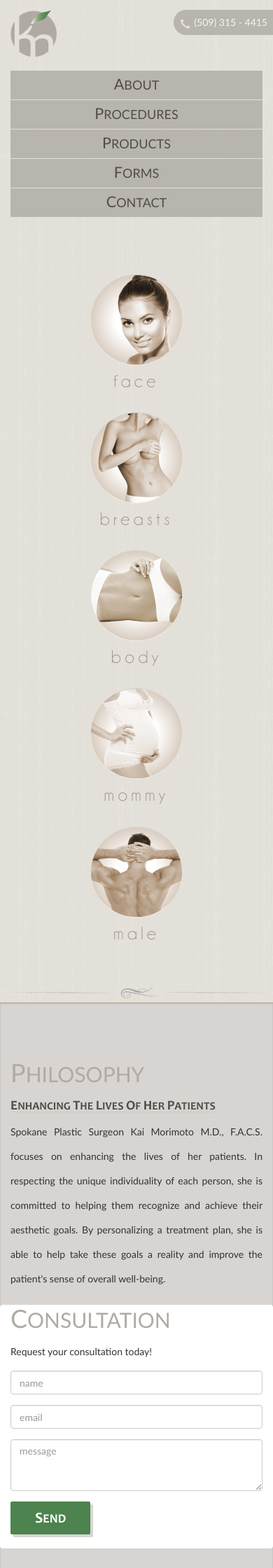
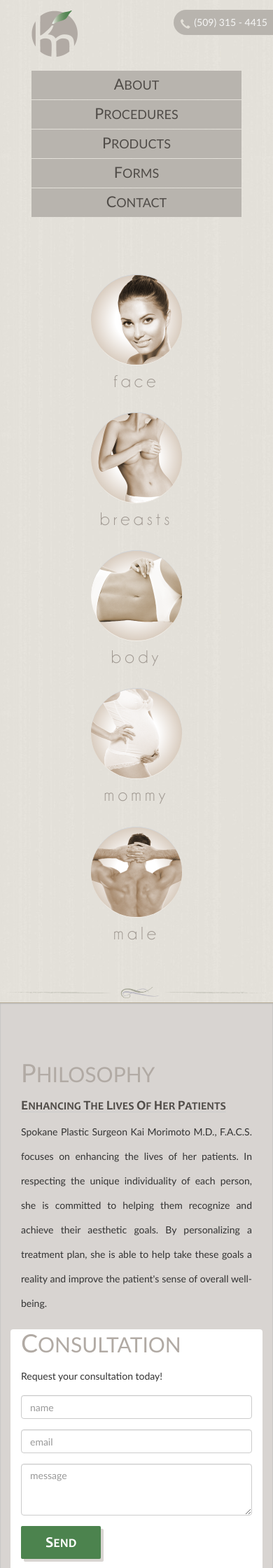
Before and after one commit to ckcollab/kmplasticsurgeon, a PHP site: page / in a window 390 px wide. Shown: the top 2240 px of the page at 70% size. Run offline with PHP 8.4, Linux system fonts and the light colour scheme; some libraries are stand-ins or nearby versions.

Commit message:
fixed home page overflow, I think (row -15px margins?)

```diff
--- a/project/assets/css/main.css
+++ b/project/assets/css/main.css
@@ -719,3 +719,9 @@
   color: red;
   font-weight: bold;
 }
+@media (max-width: 768px) {
+  .row {
+    margin-right: 0;
+    margin-left: 0;
+  }
+}
--- a/project/assets/css/main.less
+++ b/project/assets/css/main.less
@@ -382,6 +382,8 @@
             line-height: 35px;
         }
 
+
+
         .consultation-form-container {
             background-color: #FFF;
             border-radius: 4px;
@@ -700,3 +702,10 @@
     color: red;
     font-weight: bold;
 }
+
+.row {
+    @media (max-width: 768px) {
+        margin-right: 0;
+        margin-left: 0;
+    }
+}
--- a/project/content/home.php
+++ b/project/content/home.php
@@ -31,7 +31,6 @@
                         <button class="km-btn" type="submit">SEND</button>
                     </form>
                 </div>
-
             </div>
         </div>
     </div>
```
